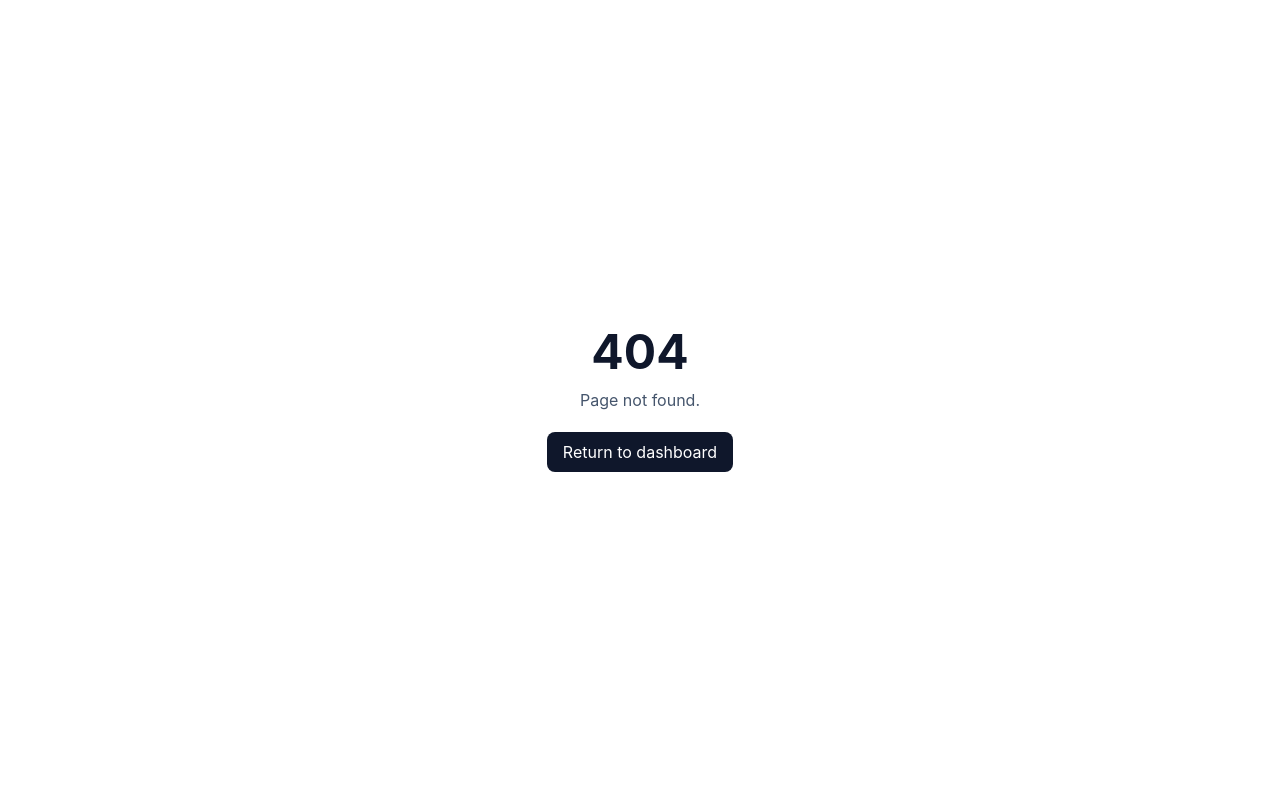
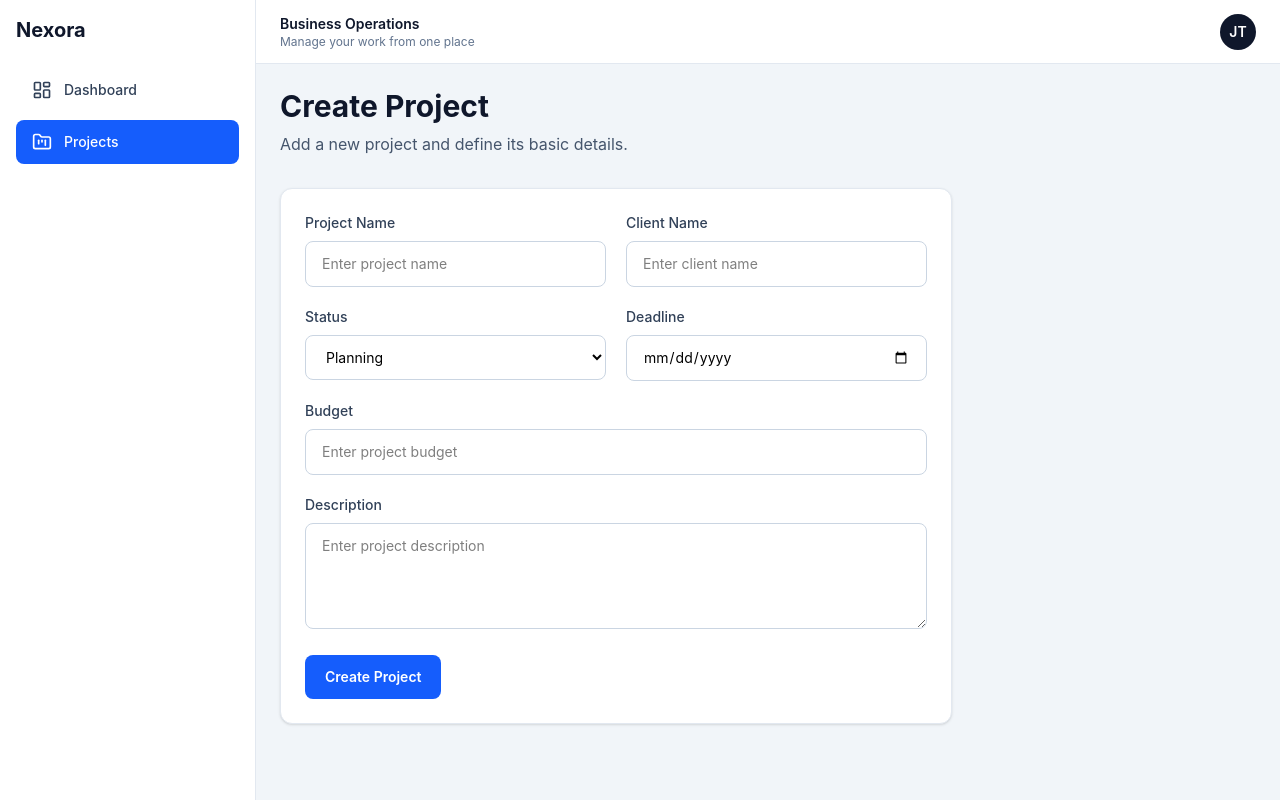
Before and after one commit to Jayeeeesh/nexora-business-os, a React app in the folder frontend/: page /projects/new in a window 1280 px wide. Before the commit this address had no page. Built offline with nearby package versions, Linux system fonts and the light colour scheme; the HTML template or start-up script is replaced by a standard one.

Commit message:
feat: add validated project creation form

```diff
--- a/frontend/src/App.jsx
+++ b/frontend/src/App.jsx
@@ -4,6 +4,7 @@ import AppLayout from "./layouts/AppLayout";
 import DashboardPage from "./pages/DashboardPage";
 import ProjectsPage from "./pages/ProjectsPage";
 import NotFoundPage from "./pages/NotFoundPage";
+import CreateProjectPage from "./pages/CreateProjectPage";
 
 function App() {
   return (
@@ -13,6 +14,7 @@ function App() {
 
         <Route path="/dashboard" element={<DashboardPage />} />
         <Route path="/projects" element={<ProjectsPage />} />
+        <Route path="/projects/new" element={<CreateProjectPage />} />
       </Route>
 
       <Route path="*" element={<NotFoundPage />} />
--- /dev/null
+++ b/frontend/src/pages/CreateProjectPage.jsx
@@ -0,0 +1,280 @@
+import { useState } from "react";
+
+const initialProjectForm = {
+  name: "",
+  client: "",
+  status: "Planning",
+  deadline: "",
+  budget: "",
+  description: "",
+};
+
+function CreateProjectPage() {
+  const [projectForm, setProjectForm] = useState(initialProjectForm);
+  const [successMessage, setSuccessMessage] = useState("");
+
+  const [errors, setErrors] = useState({});
+
+  const handleChange = (e) => {
+    const { name, value } = e.target;
+
+    setProjectForm((prev) => ({
+      ...prev,
+      [name]: value,
+    }));
+
+    if (successMessage) {
+      setSuccessMessage("");
+    }
+
+    if (errors[name]) {
+      setErrors((prev) => {
+        const updatedErrors = { ...prev };
+
+        delete updatedErrors[name];
+
+        return updatedErrors;
+      });
+    }
+  };
+
+  const handleSubmit = (e) => {
+    e.preventDefault();
+
+    setSuccessMessage("");
+
+    const newErrors = {};
+
+    if (!projectForm.name.trim()) {
+      newErrors.name = "Project name is required";
+    }
+
+    if (!projectForm.client.trim()) {
+      newErrors.client = "Client name is required";
+    }
+
+    if (!projectForm.deadline) {
+      newErrors.deadline = "Deadline is required";
+    }
+
+    if (!projectForm.budget || Number(projectForm.budget) <= 0) {
+      newErrors.budget = "Budget must be greater than 0";
+    }
+
+    setErrors(newErrors);
+
+    if (Object.keys(newErrors).length > 0) {
+      return;
+    }
+
+    const newProject = {
+      ...projectForm,
+      name: projectForm.name.trim(),
+      client: projectForm.client.trim(),
+      description: projectForm.description.trim(),
+      budget: Number(projectForm.budget),
+      progress: 0,
+    };
+    console.log(newProject);
+
+    setSuccessMessage("Project created successfully.");
+    setProjectForm(initialProjectForm);
+    setErrors({});
+  };
+
+  return (
+    <section>
+      <h1 className="text-3xl font-bold text-slate-900">Create Project</h1>
+
+      <p className="mt-2 text-slate-600">
+        Add a new project and define its basic details.
+      </p>
+
+      {successMessage && (
+        <p role="status" className="mt-6 text-sm font-medium text-emerald-700">
+          {successMessage}
+        </p>
+      )}
+
+      <form
+        onSubmit={handleSubmit}
+        noValidate
+        className="mt-8 max-w-2xl rounded-xl border border-slate-200 bg-white p-6 shadow-sm"
+      >
+        <div className="grid gap-5 sm:grid-cols-2">
+          <div>
+            <label
+              htmlFor="name"
+              className="mb-2 block text-sm font-medium text-slate-700"
+            >
+              Project Name
+            </label>
+
+            <input
+              id="name"
+              name="name"
+              type="text"
+              value={projectForm.name}
+              onChange={handleChange}
+              placeholder="Enter project name"
+              aria-invalid={Boolean(errors.name)}
+              aria-describedby={errors.name ? "name-error" : undefined}
+              className="w-full rounded-lg border border-slate-300 px-4 py-3 text-sm outline-none focus:border-blue-500 focus:ring-2 focus:ring-blue-100"
+            />
+            {errors.name && (
+              <p
+                id="name-error"
+                role="alert"
+                className="mt-1 text-sm text-red-600"
+              >
+                {errors.name}
+              </p>
+            )}
+          </div>
+
+          <div>
+            <label
+              htmlFor="client"
+              className="mb-2 block text-sm font-medium text-slate-700"
+            >
+              Client Name
+            </label>
+
+            <input
+              id="client"
+              name="client"
+              type="text"
+              value={projectForm.client}
+              onChange={handleChange}
+              placeholder="Enter client name"
+              aria-invalid={Boolean(errors.client)}
+              aria-describedby={errors.client ? "client-error" : undefined}
+              className="w-full rounded-lg border border-slate-300 px-4 py-3 text-sm outline-none focus:border-blue-500 focus:ring-2 focus:ring-blue-100"
+            />
+            {errors.client && (
+              <p
+                id="client-error"
+                role="alert"
+                className="mt-1 text-sm text-red-600"
+              >
+                {errors.client}
+              </p>
+            )}
+          </div>
+
+          <div>
+            <label
+              htmlFor="status"
+              className="mb-2 block text-sm font-medium text-slate-700"
+            >
+              Status
+            </label>
+
+            <select
+              id="status"
+              name="status"
+              value={projectForm.status}
+              onChange={handleChange}
+              className="w-full rounded-lg border border-slate-300 bg-white px-4 py-3 text-sm outline-none focus:border-blue-500 focus:ring-2 focus:ring-blue-100"
+            >
+              <option value="Planning">Planning</option>
+              <option value="In Progress">In Progress</option>
+              <option value="On Hold">On Hold</option>
+              <option value="Completed">Completed</option>
+            </select>
+          </div>
+
+          <div>
+            <label
+              htmlFor="deadline"
+              className="mb-2 block text-sm font-medium text-slate-700"
+            >
+              Deadline
+            </label>
+
+            <input
+              id="deadline"
+              name="deadline"
+              type="date"
+              value={projectForm.deadline}
+              onChange={handleChange}
+              aria-invalid={Boolean(errors.deadline)}
+              aria-describedby={errors.deadline ? "deadline-error" : undefined}
+              className="w-full rounded-lg border border-slate-300 px-4 py-3 text-sm outline-none focus:border-blue-500 focus:ring-2 focus:ring-blue-100"
+            />
+            {errors.deadline && (
+              <p
+                id="deadline-error"
+                role="alert"
+                className="mt-1 text-sm text-red-600"
+              >
+                {errors.deadline}
+              </p>
+            )}
+          </div>
+
+          <div className="sm:col-span-2">
+            <label
+              htmlFor="budget"
+              className="mb-2 block text-sm font-medium text-slate-700"
+            >
+              Budget
+            </label>
+
+            <input
+              id="budget"
+              name="budget"
+              type="number"
+              min="1"
+              value={projectForm.budget}
+              onChange={handleChange}
+              placeholder="Enter project budget"
+              aria-invalid={Boolean(errors.budget)}
+              aria-describedby={errors.budget ? "budget-error" : undefined}
+              className="w-full rounded-lg border border-slate-300 px-4 py-3 text-sm outline-none focus:border-blue-500 focus:ring-2 focus:ring-blue-100"
+            />
+            {errors.budget && (
+              <p
+                id="budget-error"
+                role="alert"
+                className="mt-1 text-sm text-red-600"
+              >
+                {errors.budget}
+              </p>
+            )}
+          </div>
+
+          <div className="sm:col-span-2">
+            <label
+              htmlFor="description"
+              className="mb-2 block text-sm font-medium text-slate-700"
+            >
+              Description
+            </label>
+
+            <textarea
+              id="description"
+              name="description"
+              rows="4"
+              value={projectForm.description}
+              onChange={handleChange}
+              placeholder="Enter project description"
+              className="w-full resize-y rounded-lg border border-slate-300 px-4 py-3 text-sm outline-none focus:border-blue-500 focus:ring-2 focus:ring-blue-100"
+            />
+          </div>
+
+          <div className="sm:col-span-2">
+            <button
+              type="submit"
+              className="rounded-lg bg-blue-600 px-5 py-3 text-sm font-semibold text-white hover:bg-blue-700"
+            >
+              Create Project
+            </button>
+          </div>
+        </div>
+      </form>
+    </section>
+  );
+}
+
+export default CreateProjectPage;
--- a/frontend/src/pages/ProjectsPage.jsx
+++ b/frontend/src/pages/ProjectsPage.jsx
@@ -1,5 +1,6 @@
 import { useState } from "react";
 import ProjectCard from "../components/projects/ProjectCard";
+import { Link } from "react-router";
 
 const projects = [
   {
@@ -59,11 +60,22 @@ function ProjectsPage() {
 
   return (
     <section>
-      <h1 className="text-3xl font-bold text-slate-900">Projects</h1>
+      <div className="flex flex-col gap-4 sm:flex-row sm:items-start sm:justify-between">
+        <div>
+          <h1 className="text-3xl font-bold text-slate-900">Projects</h1>
 
-      <p className="mt-2 text-slate-600">
-        Manage and track business projects from one place.
-      </p>
+          <p className="mt-2 text-slate-600">
+            Manage and track business projects from one place.
+          </p>
+        </div>
+
+        <Link
+          to="/projects/new"
+          className="inline-flex items-center justify-center rounded-lg bg-blue-600 px-4 py-2.5 text-sm font-semibold text-white hover:bg-blue-700"
+        >
+          Add Project
+        </Link>
+      </div>
       <div className="mt-6 flex flex-col gap-3 sm:flex-row">
         <input
           type="search"
```
